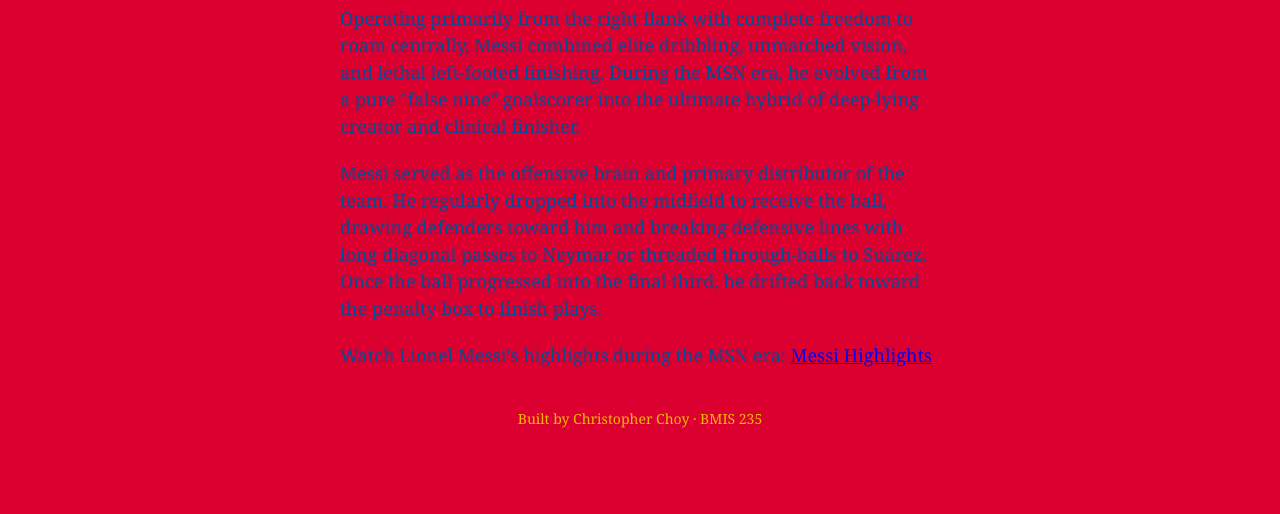
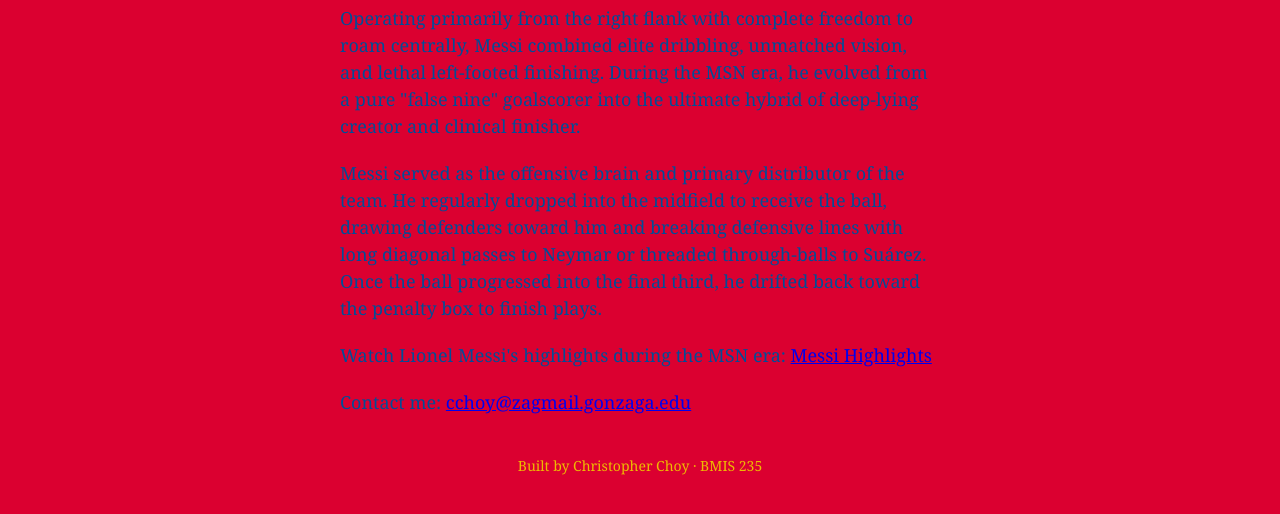
Before and after one commit to kulekia24-beep/bmis235-html-3, a plain HTML site: page Messi.html in a window 1280 px wide. Shown: the part 190-704 px from the top of the page. Drawn offline with Linux system fonts and the light colour scheme.

Commit message:
Update Messi.html

```diff
--- a/Messi.html
+++ b/Messi.html
@@ -41,6 +41,14 @@
     </a>
 </p>
 
+<!-- Email Link -->
+<p>
+    Contact me:
+    <a href="mailto:cchoy@zagmail.gonzaga.edu">
+        cchoy@zagmail.gonzaga.edu
+    </a>
+</p>
+
 <footer>Built by Christopher Choy &middot; BMIS 235</footer>
 
 </body>
```
